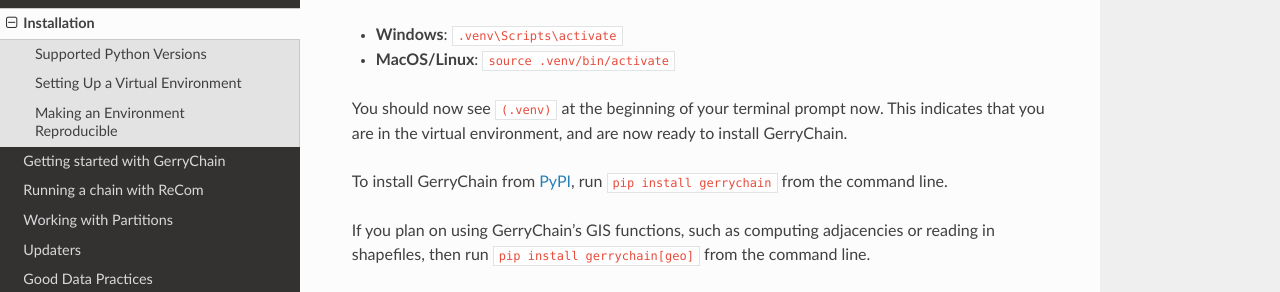
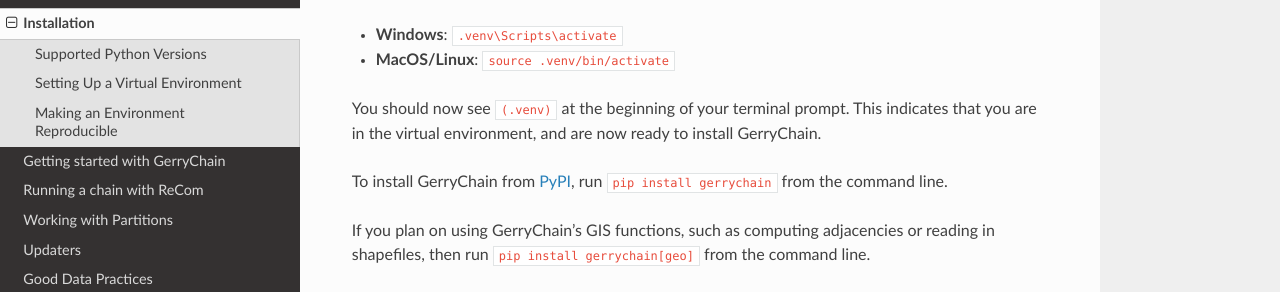
Before and after one commit to mggg/GerryChain, a Sphinx documentation site: the page built from docs/user/install.rst, in a window 1280 px wide and 900 px high, scrolled down 1923 px. Shown: the part 159-451 px from the top of the window. Built offline with Sphinx 7.4.7 and the Read the Docs theme 2.0.0, drawn with Linux system fonts in a browser that asks for light colours.

```diff
--- a/docs/user/install.rst
+++ b/docs/user/install.rst
@@ -120,8 +120,8 @@
 - **Windows**: ``.venv\Scripts\activate``
 - **MacOS/Linux**: ``source .venv/bin/activate``
 
-You should now see ``(.venv)`` at the beginning of your terminal prompt
-now. This indicates that you are in the virtual environment, and are now
+You should now see ``(.venv)`` at the beginning of your terminal prompt.
+This indicates that you are in the virtual environment, and are now
 ready to install GerryChain.
 
 To install GerryChain from PyPI_, run ``pip install gerrychain`` from
--- a/docs/user/quickstart.rst
+++ b/docs/user/quickstart.rst
@@ -13,7 +13,8 @@
 Before we can start running Markov chains, you'll need to:
 
 * Install ``gerrychain`` from PyPI. See the :doc:`installation guide <./install>` for instructions.
-* Download `this example json of Pennsylvania's VTDs <./PA_VTDs.json>`_.
+* Download `this example json of Pennsylvania's VTDs
+<https://github.com/mggg/GerryChain/blob/main/docs/_static/PA_VTDs.json>`_.
 * Open your preferred Python environment (e.g. JupyterLab, IPython, or a ``.py`` file
   in your favorite editor) in the directory containing the ``PA_VTDs.json`` file
   that you downloaded.
```
